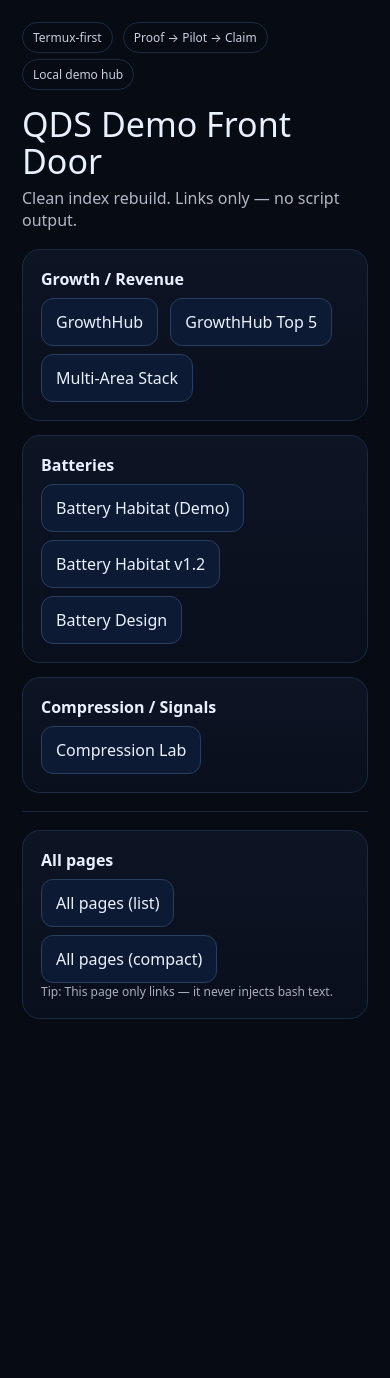
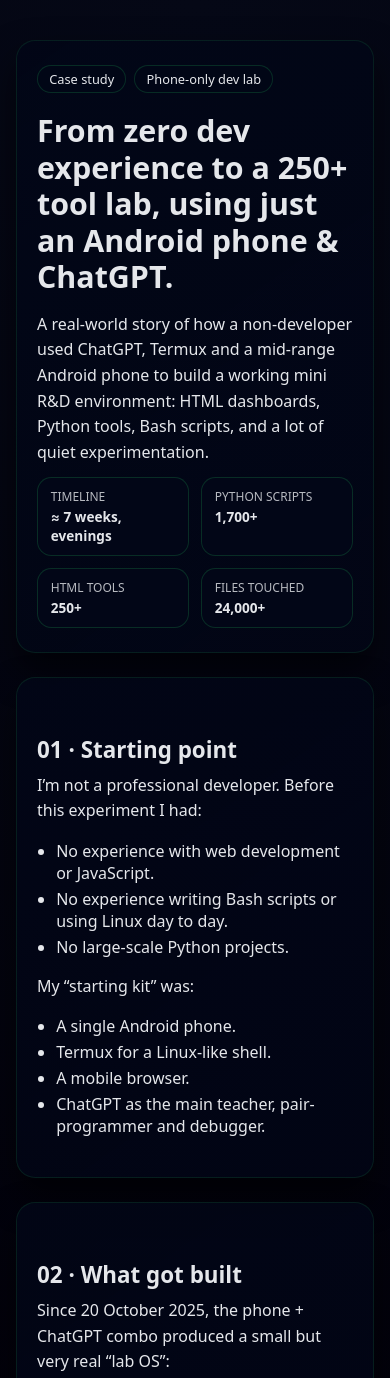
Before and after one commit to danfromdursley-spec/phone-chatgpt-dev-lab, a plain HTML site: page index.html in a window 390 px wide. Shown: the top 1378 px of the page. Before the commit the page ends 1055 px from the top, so only its background shows below. Drawn offline with Linux system fonts and the light colour scheme.

Commit message:
Revamp index.html for Phone + ChatGPT Dev Lab
Updated the HTML structure and styles for a new case study page, enhancing the layout and content presentation.

```diff
--- a/index.html
+++ b/index.html
@@ -1,75 +1,218 @@
 <!doctype html>
 <html lang="en">
 <head>
-<meta charset="utf-8"/>
-<meta name="viewport" content="width=device-width, initial-scale=1"/>
-<title>QDS Front Door</title>
-<style>
-:root{color-scheme:dark;}
-body{margin:0;font-family:system-ui,-apple-system,Segoe UI,Roboto,Arial;
-background:#070b14;color:#e9f1ff}
-.wrap{max-width:820px;margin:0 auto;padding:22px}
-.badge{display:inline-block;padding:6px 10px;border:1px solid #22324c;
-border-radius:999px;font-size:12px;opacity:.85;margin:0 6px 6px 0}
-.h1{font-size:34px;line-height:1.1;margin:10px 0 6px}
-.sub{opacity:.75;margin:0 0 18px}
-.card{background:linear-gradient(180deg,#0d1424,#090f1c);
-border:1px solid #1c2b44;border-radius:18px;padding:18px;margin:14px 0}
-.btn{display:inline-block;margin:8px 8px 0 0;padding:12px 14px;
-border-radius:12px;border:1px solid #2a3e5f;text-decoration:none;color:#e9f1ff;
-background:#0d1a33}
-.btn:hover{filter:brightness(1.08)}
-.small{font-size:12px;opacity:.7}
-hr{border:0;border-top:1px solid #1a2740;margin:18px 0}
-</style>
-<meta name="theme-color" content="#0f172a">
-<link rel="manifest" href="manifest.json">
-<link rel="icon" href="icons/icon-192.png">
-<link rel="apple-touch-icon" href="icons/icon-192.png">
-
-<meta name="theme-color" content="#0f172a">
-<link rel="manifest" href="/manifest-growthhub.json">
-<link rel="icon" href="/icons/icon-192.png">
-<link rel="apple-touch-icon" href="/icons/icon-192.png">
-
+  <meta charset="utf-8" />
+  <title>Phone + ChatGPT Dev Lab · Case Study</title>
+  <meta name="viewport" content="width=device-width, initial-scale=1" />
+  <style>
+    body {
+      margin: 0;
+      padding: 0;
+      font-family: system-ui, -apple-system, BlinkMacSystemFont, "Segoe UI", sans-serif;
+      background: radial-gradient(circle at top, #050816 0, #02010a 40%, #000 100%);
+      color: #e5e7eb;
+    }
+    .page {
+      max-width: 900px;
+      margin: 0 auto;
+      padding: 2.5rem 1rem 3rem;
+    }
+    h1 {
+      font-size: 1.9rem;
+      line-height: 1.2;
+      margin-bottom: 1rem;
+    }
+    h2 {
+      font-size: 1.4rem;
+      margin-top: 2rem;
+      margin-bottom: 0.5rem;
+    }
+    p { line-height: 1.6; margin: 0.5rem 0; }
+    ul { padding-left: 1.2rem; }
+    li { margin: 0.25rem 0; }
+    .pill-row {
+      display: flex;
+      flex-wrap: wrap;
+      gap: 0.5rem;
+      margin-bottom: 1rem;
+    }
+    .pill {
+      font-size: 0.8rem;
+      padding: 0.25rem 0.7rem;
+      border-radius: 999px;
+      border: 1px solid #22c55e33;
+      background: #020617aa;
+    }
+    .card {
+      border-radius: 1.2rem;
+      padding: 1.5rem 1.25rem;
+      margin-bottom: 1.5rem;
+      background: linear-gradient(145deg, #020617dd, #020617bb);
+      border: 1px solid #22c55e22;
+      box-shadow: 0 18px 35px rgba(0,0,0,0.55);
+    }
+    .stat-row {
+      display: flex;
+      flex-wrap: wrap;
+      gap: 0.75rem;
+      margin-top: 0.75rem;
+    }
+    .stat-pill {
+      flex: 1 1 120px;
+      padding: 0.6rem 0.8rem;
+      border-radius: 0.9rem;
+      background: #020617;
+      border: 1px solid #22c55e33;
+      font-size: 0.85rem;
+    }
+    .stat-label { opacity: 0.8; font-size: 0.75rem; text-transform: uppercase; }
+    .stat-value { font-weight: 600; margin-top: 0.15rem; }
+    a { color: #22d3ee; text-decoration: none; }
+    a:hover { text-decoration: underline; }
+    footer {
+      margin-top: 2.5rem;
+      font-size: 0.8rem;
+      opacity: 0.8;
+    }
+    @media (min-width: 768px) {
+      .page { padding: 3rem 1.5rem 4rem; }
+      h1 { font-size: 2.1rem; }
+    }
+  </style>
 </head>
 <body>
-<div class="wrap">
-  <span class="badge">Termux-first</span>
-  <span class="badge">Proof → Pilot → Claim</span>
-  <span class="badge">Local demo hub</span>
+  <main class="page">
+    <div class="card">
+      <div class="pill-row">
+        <span class="pill">Case study</span>
+        <span class="pill">Phone-only dev lab</span>
+      </div>
+      <h1>
+        From zero dev experience to a 250+ tool lab, using just an Android phone &amp; ChatGPT.
+      </h1>
+      <p>
+        A real-world story of how a non-developer used ChatGPT, Termux and a mid-range
+        Android phone to build a working mini R&amp;D environment: HTML dashboards,
+        Python tools, Bash scripts, and a lot of quiet experimentation.
+      </p>
+      <div class="stat-row">
+        <div class="stat-pill">
+          <div class="stat-label">Timeline</div>
+          <div class="stat-value">≈ 7 weeks, evenings</div>
+        </div>
+        <div class="stat-pill">
+          <div class="stat-label">Python scripts</div>
+          <div class="stat-value">1,700+</div>
+        </div>
+        <div class="stat-pill">
+          <div class="stat-label">HTML tools</div>
+          <div class="stat-value">250+</div>
+        </div>
+        <div class="stat-pill">
+          <div class="stat-label">Files touched</div>
+          <div class="stat-value">24,000+</div>
+        </div>
+      </div>
+    </div>
 
-  <div class="h1">QDS Demo Front Door</div>
-  <div class="sub">Clean index rebuild. Links only — no script output.</div>
+    <section class="card">
+      <h2>01 · Starting point</h2>
+      <p>I’m not a professional developer. Before this experiment I had:</p>
+      <ul>
+        <li>No experience with web development or JavaScript.</li>
+        <li>No experience writing Bash scripts or using Linux day to day.</li>
+        <li>No large-scale Python projects.</li>
+      </ul>
+      <p>My “starting kit” was:</p>
+      <ul>
+        <li>A single Android phone.</li>
+        <li>Termux for a Linux-like shell.</li>
+        <li>A mobile browser.</li>
+        <li>ChatGPT as the main teacher, pair-programmer and debugger.</li>
+      </ul>
+    </section>
 
-  <div class="card">
-    <b>Growth / Revenue</b><br/>
-    <a class="btn" href="growthhub.html">GrowthHub</a>
-    <a class="btn" href="growthhub_official_top5.html">GrowthHub Top 5</a>
-    <a class="btn" href="growthhub_multi_area_stack_v1.html">Multi-Area Stack</a>
-  </div>
+    <section class="card">
+      <h2>02 · What got built</h2>
+      <p>Since 20 October 2025, the phone + ChatGPT combo produced a small but very real “lab OS”:</p>
+      <ul>
+        <li>1,700+ Python scripts for simulations, data tools and helpers.</li>
+        <li>250+ HTML files forming dashboards and microsites: physics toys, business tools,
+            local heritage demos, and more.</li>
+        <li>A growing set of Bash scripts for scanning, stats, and project housekeeping.</li>
+      </ul>
+      <p>Most of it runs locally via <code>python -m http.server 8000</code> in Termux.</p>
+    </section>
 
-  <div class="card">
-    <b>Batteries</b><br/>
-    <a class="btn" href="qds_battery_habitat_demo.html">Battery Habitat (Demo)</a>
-    <a class="btn" href="qds_battery_habitat_v1_2_build002.html">Battery Habitat v1.2</a>
-    <a class="btn" href="qds_battery_design_v1.html">Battery Design</a>
-  </div>
+    <section class="card">
+      <h2>03 · How ChatGPT was used</h2>
+      <ul>
+        <li><strong>Bash &amp; tooling coach</strong> &mdash; one-liner commands and small scripts to
+            list files, compute stats, and keep the project tidy.</li>
+        <li><strong>Python &amp; HTML co-author</strong> &mdash; drafting full pages and tools, then
+            refining layouts and logic.</li>
+        <li><strong>Explainer in the flow</strong> &mdash; quick “what went wrong here?” answers
+            instead of long courses.</li>
+        <li><strong>Project organiser</strong> &mdash; helping link separate tools into hubs,
+            “front door” indexes and dashboards.</li>
+      </ul>
+    </section>
 
-  <div class="card">
-    <b>Compression / Signals</b><br/>
-    <a class="btn" href="qds_compression_lab_v1.html">Compression Lab</a>
-  </div>
+    <section class="card">
+      <h2>04 · Why it felt different</h2>
+      <ul>
+        <li>No course barrier &mdash; it started from trying to build something real, not from
+            studying first.</li>
+        <li>Low emotional friction &mdash; mistakes were cheaper when errors could be pasted
+            straight into a chat.</li>
+        <li>Fast idea → prototype loop &mdash; ideas from a queue or school run could turn into
+            working tools the same day.</li>
+        <li>Accessible hardware &mdash; one phone plus an AI assistant turned into a small but
+            capable R&amp;D corner.</li>
+      </ul>
+    </section>
 
-  <hr/>
+    <section class="card">
+      <h2>What this repo is</h2>
+      <p>
+        This page itself is part of the demo: a single, static HTML document that tells the story,
+        with no external dependencies. All of the heavier demo tools run privately on the phone
+        and are not published here.
+      </p>
+      <p>
+        The aim is to show how quickly a non-developer can go from “rough idea” to a shareable,
+        production-style page with a bit of AI-assisted scaffolding.
+      </p>
+    </section>
 
-  <div class="card">
-    <b>All pages</b><br/>
-    <a class="btn" href="all_pages.html">All pages (list)</a>
-    <a class="btn" href="all_pages_compact.html">All pages (compact)</a>
-    <div class="small">Tip: This page only links — it never injects bash text.</div>
-  </div>
+    <section class="card">
+      <h2>How to view locally</h2>
+      <p>On a machine with Python installed:</p>
+      <ul>
+        <li>Clone or download the repo.</li>
+        <li>From the repo folder, run: <code>python -m http.server 8000</code></li>
+      </ul>
+      <p>Then open <code>http://127.0.0.1:8000/</code> in a browser.</p>
+      <p>On Android with Termux, the same command works.</p>
+    </section>
 
-</div>
+    <section class="card">
+      <h2>Why it matters</h2>
+      <p>
+        A single user with a phone and curiosity can now build and maintain a surprisingly large
+        stack of tools &mdash; science toys, business dashboards, and personal utilities &mdash;
+        without traditional training.
+      </p>
+      <p>
+        This is less about “look what I did” and more about:
+        <strong>look what becomes possible for anyone</strong> when the tooling meets them where
+        they are.
+      </p>
+    </section>
+
+    <footer>
+      Built on an Android phone with Termux, curiosity, and a very patient language model. 🌱
+    </footer>
+  </main>
 </body>
 </html>
```
